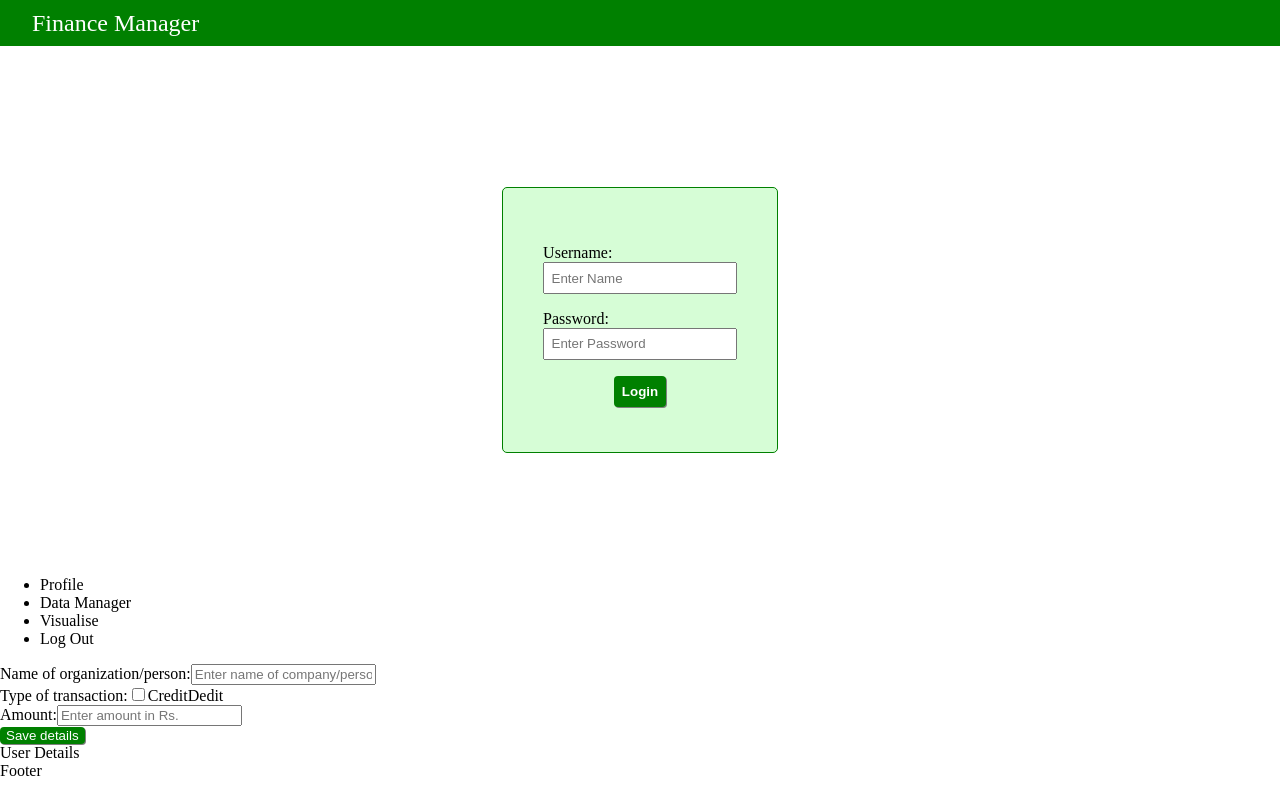
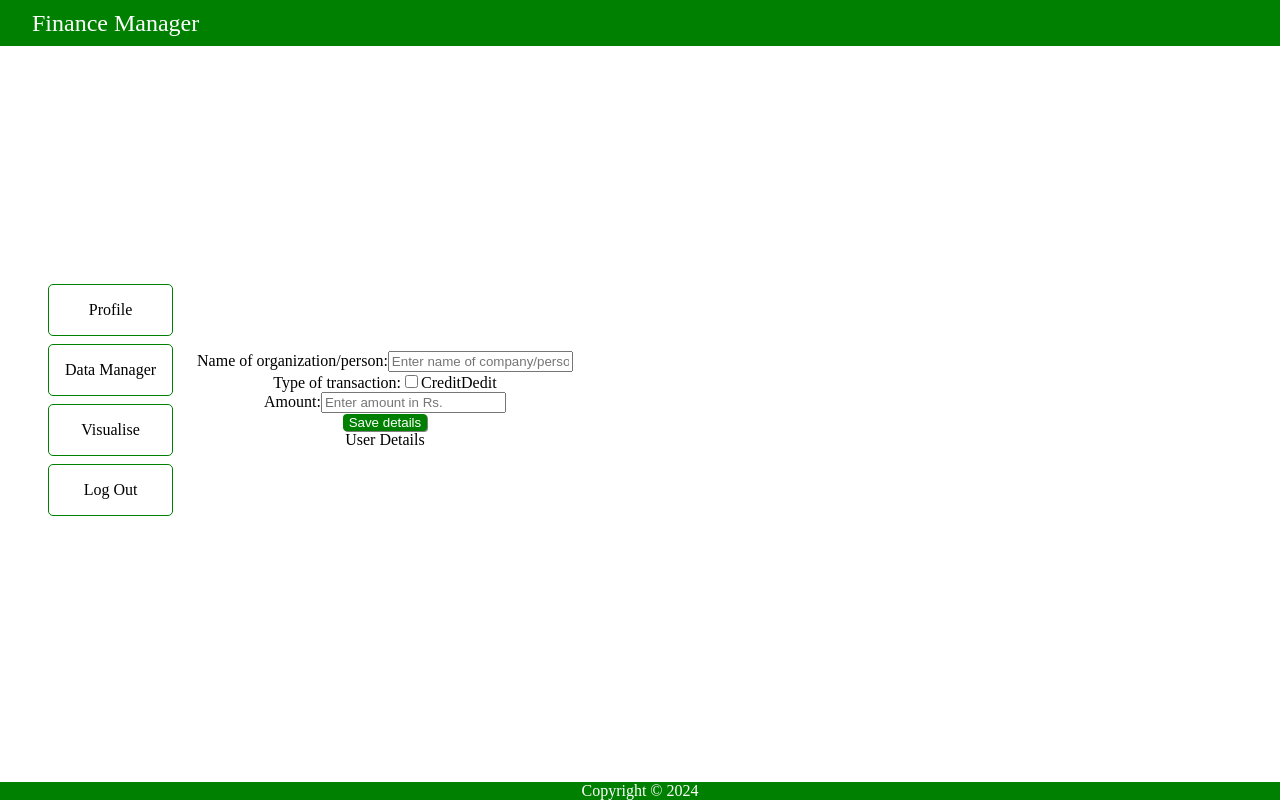
Before and after one commit to singhkailash9/finance-manager, a React (Create React App) app: page / in a window 1280 px wide. Built offline with nearby package versions, Linux system fonts and the light colour scheme.

Commit message:
Update styling,login and menu

```diff
--- a/src/Components/App.tsx
+++ b/src/Components/App.tsx
@@ -1,17 +1,20 @@
 import Footer from "./Footer";
 import Header from "./Header";
-import Login from "./Login";
+// import Login from "./Login";
 import Menu from "./Menu";
 import UserDetails from "./UserDetails";
-import "../style/style.css"
+import "../style/style.css";
+import "../style/app.css";
 
 function App() {
   return (
     <div className="app-container">
       <Header />
-      <Login />
-      <Menu />
-      <UserDetails />
+      {/* <Login /> */}
+      <div id="finance-app">
+        <Menu />
+        <UserDetails />
+      </div>
       <Footer />
     </div>
   );
--- a/src/Components/Footer.tsx
+++ b/src/Components/Footer.tsx
@@ -1,6 +1,9 @@
+import "../style/footer.css"
+
 const Footer = ()=> {
+    const year = new Date().getFullYear();
     return <div className="footer-container">
-        Footer
+        Copyright © {year}
     </div>
 }
 
--- a/src/Components/Login.tsx
+++ b/src/Components/Login.tsx
@@ -1,21 +1,56 @@
-import React from "react";
+import React, { useState } from "react";
 import "../style/login.css"
 
+interface CredentialState {
+    username: string;
+    password: string;
+}
+
 const Login = () => {
+    const [credential, setCredential] = useState<CredentialState>({
+        username: "",
+        password: ""
+    });
+
+    const handleCredential = (e: React.ChangeEvent<HTMLInputElement>)=> {
+        const {name, value} = e.target;
+        setCredential(prev => ({
+            ...prev,
+            [name] : value
+        }))
+    }
+
     const handleFormSubmit = (e: React.MouseEvent<HTMLFormElement>)=>{
         e.preventDefault();
-        console.log("Submitted")
+        // console.log(credential);
+        console.log("Submitted");
     }
-    return <div className="login-container">
+    return (
+        <div className="login-container">
             <form onSubmit={handleFormSubmit} className="login-form">
                 <p>Username: </p>
-            <input type="text" name="username" autoComplete="true" placeholder="Enter Name"/>
+                <input
+                    type="text"
+                    name="username"
+                    id="username"
+                    autoComplete="true"
+                    placeholder="Enter Name"
+                    value={credential.username}
+                    onChange={handleCredential}
+                />
                 <p>Password: </p>
-            <input type="password" name="password" id="user-password" placeholder="Enter Password"/>
+                <input
+                    type="password"
+                    name="password"
+                    id="userPassword"
+                    placeholder="Enter Password"
+                    value={credential.password}
+                    onChange={handleCredential}
+                />
                 <br />
                 <button type="submit" id="login-button">Login</button>
             </form>
         </div>
-}
+)}
 
 export default Login;
--- a/src/Components/Menu.tsx
+++ b/src/Components/Menu.tsx
@@ -1,10 +1,12 @@
+import "../style/menu.css"
+
 const Menu = ()=> {
     return <div className="menu-container">
         <ul id="menu-list">
             <li className="menu-items">Profile</li>
             <li className="menu-items">Data Manager</li>
             <li className="menu-items">Visualise</li>
-            <li className="menu-items">Log Out</li>
+            <li className="menu-items" id="logout">Log Out</li>
         </ul>
     </div>
 }
--- /dev/null
+++ b/src/style/app.css
@@ -0,0 +1,10 @@
+#finance-app {
+    display: flex;
+    flex-direction: row;
+    /* margin-top: 20vh; */
+    text-align: center;
+    align-items: center;
+    flex: 1;
+    height: 100vh;
+    gap: 1em;
+}
--- /dev/null
+++ b/src/style/footer.css
@@ -0,0 +1,8 @@
+.footer-container {
+    position: fixed;
+    bottom: 0;
+    width: 100vw;
+    text-align: center;
+    background-color: green;
+    color: white;
+}
--- /dev/null
+++ b/src/style/menu.css
@@ -0,0 +1,20 @@
+#menu-list {
+    list-style-type: none;
+}
+
+.menu-items {
+    padding: 1rem;
+    margin: 0.5rem;
+    border: 1px solid green;
+    border-radius: 5px;
+}
+
+.menu-items:hover {
+    cursor: pointer;
+    background-color: green;
+    color: white;
+}
+
+#logout:hover {
+    background-color: rgb(255, 45, 45);
+}
```
Lines whose indentation alone changed are shown as unchanged.
